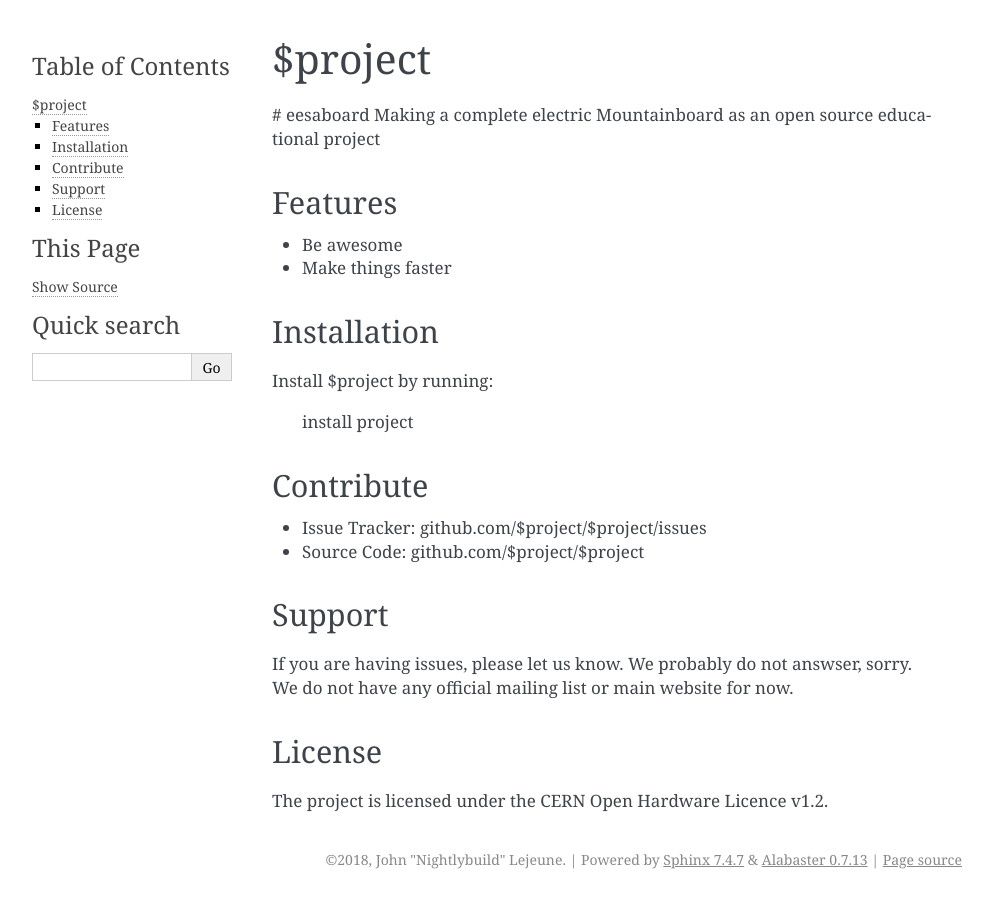
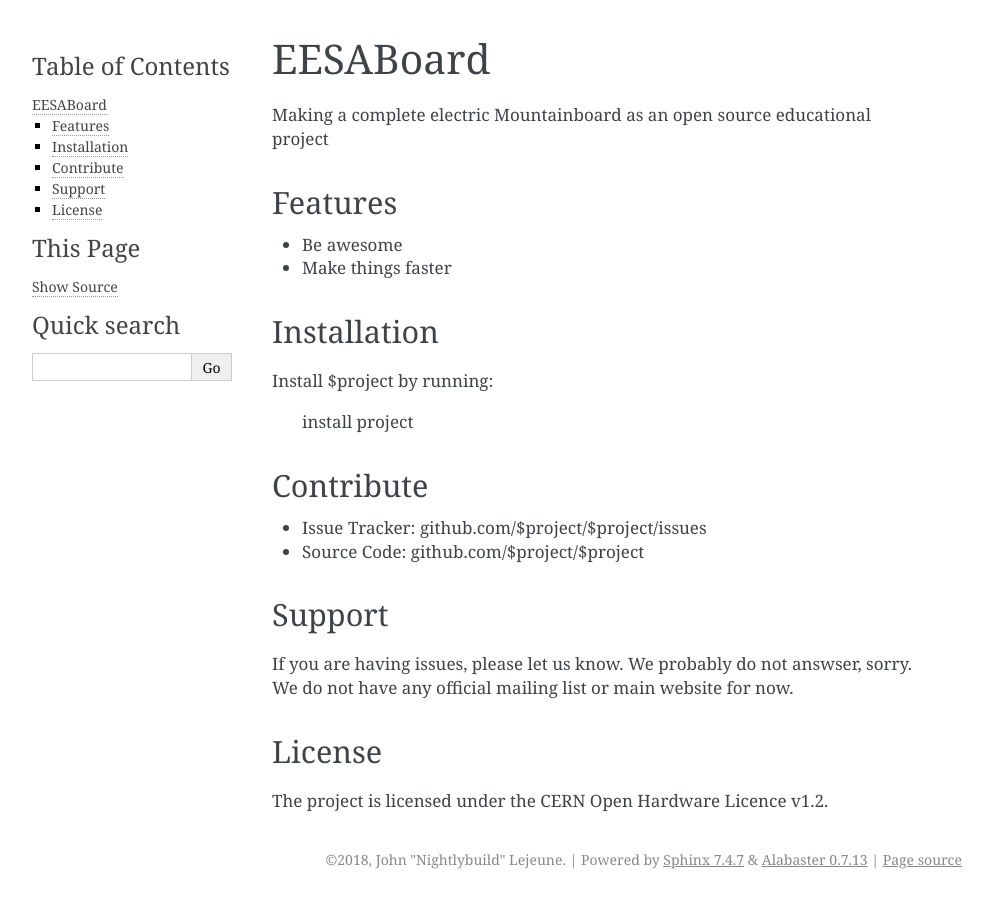
Before and after one commit to nightlybuild/eesaboard, a Sphinx documentation site: the page built from Docs/README.rst, in a window 1280 px wide. Shown: the whole page, without its empty margins (148-1140 px from the left). Built offline with Sphinx 7.4.7, drawn with Linux system fonts in a browser that asks for light colours; pages that are not in the unit, such as notebooks, are missing from menus.

```diff
--- a/Docs/README.rst
+++ b/Docs/README.rst
@@ -1,7 +1,6 @@
-$project
-========
+EESABoard
+==========
 
-# eesaboard
 Making a complete electric Mountainboard as an open source educational project
 
 
--- a/Docs/conf.py
+++ b/Docs/conf.py
@@ -180,3 +180,8 @@ epub_exclude_files = ['search.html']
 
 # Example configuration for intersphinx: refer to the Python standard library.
 intersphinx_mapping = {'https://docs.python.org/': None}
+
+
+# sphinx-intl
+locale_dirs = ['locale/']   # path is example but recommended.
+gettext_compact = False     # optional.
--- a/Docs/index.rst
+++ b/Docs/index.rst
@@ -10,6 +10,9 @@ Welcome to EESABoard's documentation!
    :maxdepth: 2
    :caption: Contents:
 
+   README
+   LICENSE
+
 
 
 Indices and tables
```
Also changed, not shown: 1 other file.
